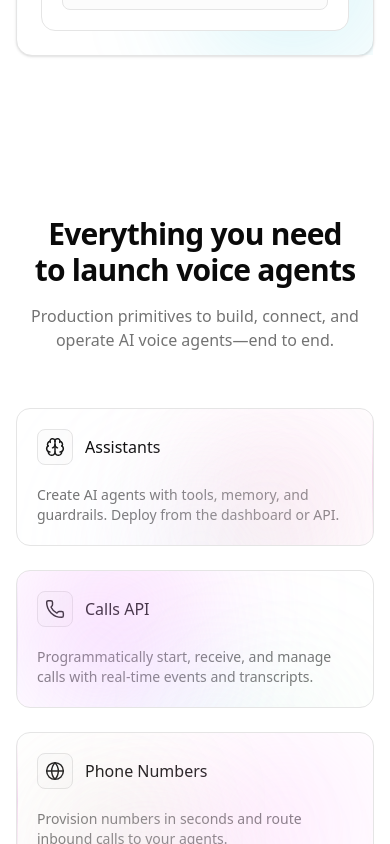
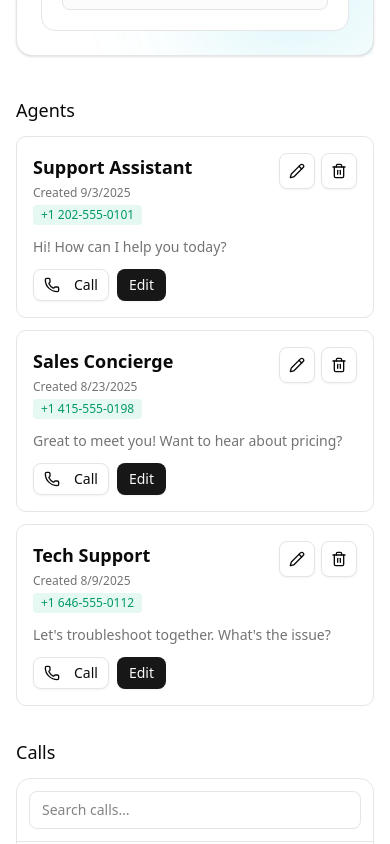
Before and after one commit to benz206/hophacks2025, a Next.js app: page / in a window 390 px wide. Shown: the part 2160-3004 px from the top of the page. Built offline with nearby package versions, Linux system fonts and the light colour scheme.

Commit message:
Add the cool mimic sections

```diff
--- a/components/hero-section.tsx
+++ b/components/hero-section.tsx
@@ -5,6 +5,9 @@ import Link from "next/link"
 import { HeroBackground } from "@/components/hero-background"
 import { StatCard, UsageChart } from "@/components/dashboard/overview-cards"
 import { AmbientGradient } from "@/components/ambient-gradient"
+import AgentsDemo from "@/components/dashboard/agents-demo"
+import { CallsTable } from "@/components/dashboard/calls-table"
+import { fakeCalls } from "@/lib/fake-data"
 
 export function HeroSection() {
   // Fake monthly usage data to mirror dashboard chart
@@ -133,6 +136,17 @@ export function HeroSection() {
                 </div>
               </div>
             </div>
+            {/* Embedded demos below the hero mirror */}
+            <div className="mx-auto max-w-[1600px] mt-10 space-y-8 text-left">
+              <section className="space-y-3">
+                <h2 className="text-lg font-medium">Agents</h2>
+                <AgentsDemo />
+              </section>
+              <section className="space-y-3">
+                <h2 className="text-lg font-medium">Calls</h2>
+                <CallsTable calls={fakeCalls} />
+              </section>
+            </div>
           </div>
         </div>
       </div>
--- a/components/showcase-section.tsx
+++ b/components/showcase-section.tsx
@@ -8,10 +8,15 @@ import * as React from "react"
 export function ShowcaseSection() {
   const transcript = React.useMemo(
     () => [
-      { role: "User", text: "Call the customer and check order status.", agent: false },
-      { role: "Agent", text: "Calling now. I can also email a receipt—should I?", agent: true },
-      { role: "User", text: "Yes, send it and text them a survey link.", agent: false },
-      { role: "Agent", text: "Receipt emailed and SMS sent. Anything else?", agent: true },
+      { "role": "Agent", "text": "Hello, I’m calling on behalf of the policyholder to file a new claim.", "agent": true },
+      { "role": "Insurance Rep", "text": "Of course. Can you provide the policy number?", "agent": false },
+      { "role": "Agent", "text": "Yes, it’s 4829137.", "agent": true },
+      { "role": "Insurance Rep", "text": "Thank you. When and where did the accident occur?", "agent": false },
+      { "role": "Agent", "text": "It was on August 12th, downtown near 5th and Main.", "agent": true },
+      { "role": "Insurance Rep", "text": "Were there any injuries involved?", "agent": false },
+      { "role": "Agent", "text": "No injuries, just vehicle damage. Could you issue a claim number?", "agent": true },
+      { "role": "Insurance Rep", "text": "Of course. The claim number is 1234567.", "agent": false },
+      { "role": "Agent", "text": "Thank you.", "agent": true },
     ],
     []
   )
@@ -45,8 +50,8 @@ export function ShowcaseSection() {
           </p>
         </div>
 
-        <div className="mx-auto mt-14 grid max-w-6xl grid-cols-1 gap-6 lg:grid-cols-3">
-          <Card className="rounded-xl border border-border shadow-none lg:col-span-2 relative overflow-hidden">
+        <div className="mx-auto mt-14 grid max-w-3xl grid-cols-1 gap-6">
+          <Card className="rounded-xl border border-border shadow-none relative overflow-hidden">
             <AmbientGradient seed="showcase-main" />
             <div className="p-5">
               <div className="text-xs text-muted-foreground mb-3">Live Transcript</div>
@@ -57,52 +62,6 @@ export function ShowcaseSection() {
               </div>
             </div>
           </Card>
-
-          <div className="space-y-6">
-            <Card className="rounded-xl border border-border shadow-none">
-              <div className="p-5">
-                <div className="text-xs text-muted-foreground">Session Analytics</div>
-                <div className="mt-3 grid grid-cols-2 gap-3 text-sm">
-                  <Metric label="Latency" value="320ms" />
-                  <Metric label="Turns" value="12" />
-                  <Metric label="Resolution" value="82%" />
-                  <Metric label="CSAT" value="4.8/5" />
-                </div>
-              </div>
-            </Card>
-
-            <Card className="rounded-xl border border-border shadow-none">
-              <div className="p-5">
-                <div className="text-xs text-muted-foreground">Tools Used</div>
-                <ul className="mt-3 space-y-2 text-sm">
-                  <li className="flex items-center justify-between">
-                    <span>SMS</span>
-                    <span className="rounded bg-muted px-2 py-0.5 text-xs text-muted-foreground">success</span>
-                  </li>
-                  <li className="flex items-center justify-between">
-                    <span>DTMF</span>
-                    <span className="rounded bg-muted px-2 py-0.5 text-xs text-muted-foreground">success</span>
-                  </li>
-                  <li className="flex items-center justify-between">
-                    <span>API Request: checkOrderStatus</span>
-                    <span className="rounded bg-muted px-2 py-0.5 text-xs text-muted-foreground">success</span>
-                  </li>
-                  <li className="flex items-center justify-between">
-                    <span>Google Calendar: availability.check</span>
-                    <span className="rounded bg-muted px-2 py-0.5 text-xs text-muted-foreground">queued</span>
-                  </li>
-                  <li className="flex items-center justify-between">
-                    <span>Google Calendar: event.create</span>
-                    <span className="rounded bg-muted px-2 py-0.5 text-xs text-muted-foreground">success</span>
-                  </li>
-                  <li className="flex items-center justify-between">
-                    <span>Transfer Call</span>
-                    <span className="rounded bg-muted px-2 py-0.5 text-xs text-muted-foreground">idle</span>
-                  </li>
-                </ul>
-              </div>
-            </Card>
-          </div>
         </div>
       </div>
     </section>
@@ -111,20 +70,11 @@ export function ShowcaseSection() {
 
 function TranscriptRow({ role, text, agent = false }: { role: string; text: string; agent?: boolean }) {
   return (
-    <div className="grid grid-cols-[80px_1fr] items-start gap-3">
+    <div className="grid grid-cols-[100px_1fr] items-start gap-3">
       <div className="text-xs text-muted-foreground mt-1">{role}</div>
-      <div className={agent ? "rounded-lg bg-accent/30 border border-border px-3 py-2" : "rounded-lg bg-muted px-3 py-2"}>
+      <div className={agent ? "rounded-md bg-accent/30 border border-border px-2.5 py-1.5 text-xs" : "rounded-md bg-muted px-2.5 py-1.5 text-xs"}>
         <TypewriterText text={text} />
       </div>
     </div>
   )
 }
-
-function Metric({ label, value }: { label: string; value: string }) {
-  return (
-    <div className="rounded-lg border p-3">
-      <div className="text-xs text-muted-foreground">{label}</div>
-      <div className="mt-1 text-base font-medium">{value}</div>
-    </div>
-  )
-}
```
